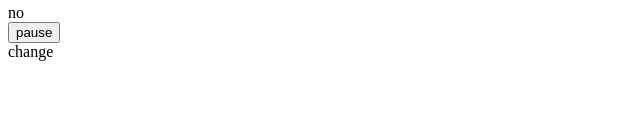
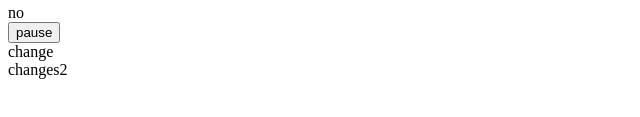
Before and after one commit to palomasarda/tecnopower, a plain HTML site: page juego.html in a window 1280 px wide. Shown: the part 211-328 px from the top of the page, 0-640 px from the left. Drawn offline with Linux system fonts and the light colour scheme.

Commit message:
changes2

```diff
--- a/juego.html
+++ b/juego.html
@@ -22,5 +22,6 @@
     <div>no</div>
     <div ><button>pause</button></div>
     <div>change</div>
+    <div>changes2</div>
 </body>
 </html>
```
